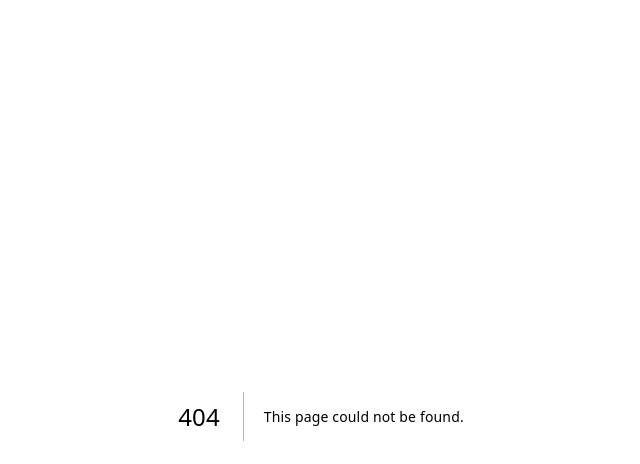
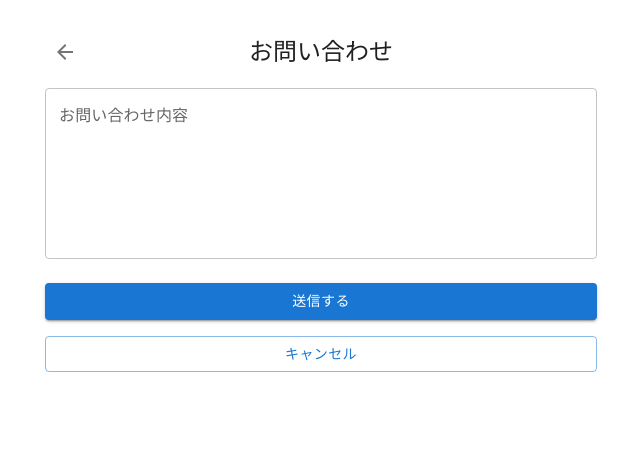
Before and after one commit to ktg-UG/UCRS, a Next.js app: page /contact in a window 1280 px wide. Before the commit this address had no page. Shown: the top 464 px of the page, without its empty margins (319-959 px from the left). Built offline with nearby package versions, Linux system fonts and the light colour scheme.

Commit message:
問い合わせ

```diff
--- /dev/null
+++ b/src/app/api/line/send-contact-message/route.ts
@@ -0,0 +1,71 @@
+// src/app/api/line/send-contact-message/route.ts
+import { NextRequest, NextResponse } from "next/server";
+
+const LINE_CHANNEL_ACCESS_TOKEN = process.env.LINE_CHANNEL_ACCESS_TOKEN;
+const ADMIN_LINE_USER_ID = "Ub53b8dcd428fc8224fab1998b639a4ff"; // 通知先の固定ユーザーID
+
+/**
+ * 指定されたユーザーにLINEでプッシュメッセージを送信する
+ * @param userId 送信先のLINEユーザーID
+ * @param text 送信するテキストメッセージ
+ */
+async function sendPushMessage(userId: string, text: string) {
+  if (!LINE_CHANNEL_ACCESS_TOKEN) {
+    console.error("LINE_CHANNEL_ACCESS_TOKEN is not set.");
+    return;
+  }
+  try {
+    const response = await fetch("https://api.line.me/v2/bot/message/push", {
+      method: "POST",
+      headers: {
+        "Content-Type": "application/json",
+        Authorization: `Bearer ${LINE_CHANNEL_ACCESS_TOKEN}`,
+      },
+      body: JSON.stringify({
+        to: userId,
+        messages: [{ type: "text", text }],
+      }),
+    });
+    if (!response.ok) {
+      const errorData = await response.text();
+      console.error("Failed to send push message:", errorData);
+    }
+  } catch (error) {
+    console.error("Error sending push message:", error);
+  }
+}
+
+export async function POST(req: NextRequest) {
+  if (!LINE_CHANNEL_ACCESS_TOKEN) {
+    return NextResponse.json(
+      { error: "環境変数が設定されていません" },
+      { status: 500 }
+    );
+  }
+
+  try {
+    const { message } = await req.json();
+    if (!message || typeof message !== "string" || !message.trim()) {
+      return NextResponse.json(
+        { error: "メッセージが空です" },
+        { status: 400 }
+      );
+    }
+
+    const textToSend = `【UCRS お問い合わせ】\n\n${message}`;
+
+    // 管理者ユーザーにプッシュ通知を送信
+    await sendPushMessage(ADMIN_LINE_USER_ID, textToSend);
+
+    return NextResponse.json({
+      success: true,
+      message: "メッセージを送信しました",
+    });
+  } catch (error) {
+    console.error("お問い合わせメッセージ送信処理中にエラーが発生:", error);
+    return NextResponse.json(
+      { error: "サーバーエラーが発生しました" },
+      { status: 500 }
+    );
+  }
+}
--- /dev/null
+++ b/src/app/contact/page.tsx
@@ -0,0 +1,96 @@
+// src/app/contact/page.tsx
+"use client";
+
+import { useState } from "react";
+import { useRouter } from "next/navigation";
+import {
+  Container,
+  Typography,
+  TextField,
+  Button,
+  Stack,
+  CircularProgress,
+  IconButton,
+  Box,
+} from "@mui/material";
+import ArrowBackIcon from "@mui/icons-material/ArrowBack";
+
+export default function ContactPage() {
+  const router = useRouter();
+  const [message, setMessage] = useState("");
+  const [isSubmitting, setIsSubmitting] = useState(false);
+
+  const handleSubmit = async () => {
+    if (!message.trim()) {
+      alert("お問い合わせ内容を入力してください。");
+      return;
+    }
+    setIsSubmitting(true);
+    try {
+      const res = await fetch("/api/line/send-contact-message", {
+        method: "POST",
+        headers: {
+          "Content-Type": "application/json",
+        },
+        body: JSON.stringify({ message }),
+      });
+
+      if (res.ok) {
+        alert("メッセージを送信しました。");
+        setMessage("");
+        router.push("/");
+      } else {
+        const errorData = await res.json();
+        alert(`送信に失敗しました: ${errorData.error}`);
+      }
+    } catch (error) {
+      console.error(
+        "お問い合わせメッセージの送信中にエラーが発生しました:",
+        error
+      );
+      alert("送信中にエラーが発生しました。");
+    } finally {
+      setIsSubmitting(false);
+    }
+  };
+
+  return (
+    <Container maxWidth="sm" sx={{ py: 2 }}>
+      <Stack direction="row" alignItems="center" mb={2}>
+        <IconButton onClick={() => router.back()}>
+          <ArrowBackIcon />
+        </IconButton>
+        <Typography variant="h5" sx={{ flexGrow: 1, textAlign: "center" }}>
+          お問い合わせ
+        </Typography>
+        <Box sx={{ width: 40 }} />
+      </Stack>
+
+      <TextField
+        label="お問い合わせ内容"
+        multiline
+        rows={6}
+        fullWidth
+        value={message}
+        onChange={(e) => setMessage(e.target.value)}
+        placeholder="ご意見・ご要望・不具合の報告などをご記入ください。"
+        variant="outlined"
+      />
+
+      <Stack spacing={2} mt={3}>
+        <Button
+          variant="contained"
+          color="primary"
+          onClick={handleSubmit}
+          disabled={isSubmitting}
+          fullWidth
+        >
+          {isSubmitting ? <CircularProgress size={24} /> : "送信する"}
+        </Button>
+        <Button variant="outlined" onClick={() => router.back()} fullWidth>
+          キャンセル
+        </Button>
+      </Stack>
+    </Container>
+  );
+}
```
Also changed, not shown: src/app/page.tsx (+22 -0 lines).
